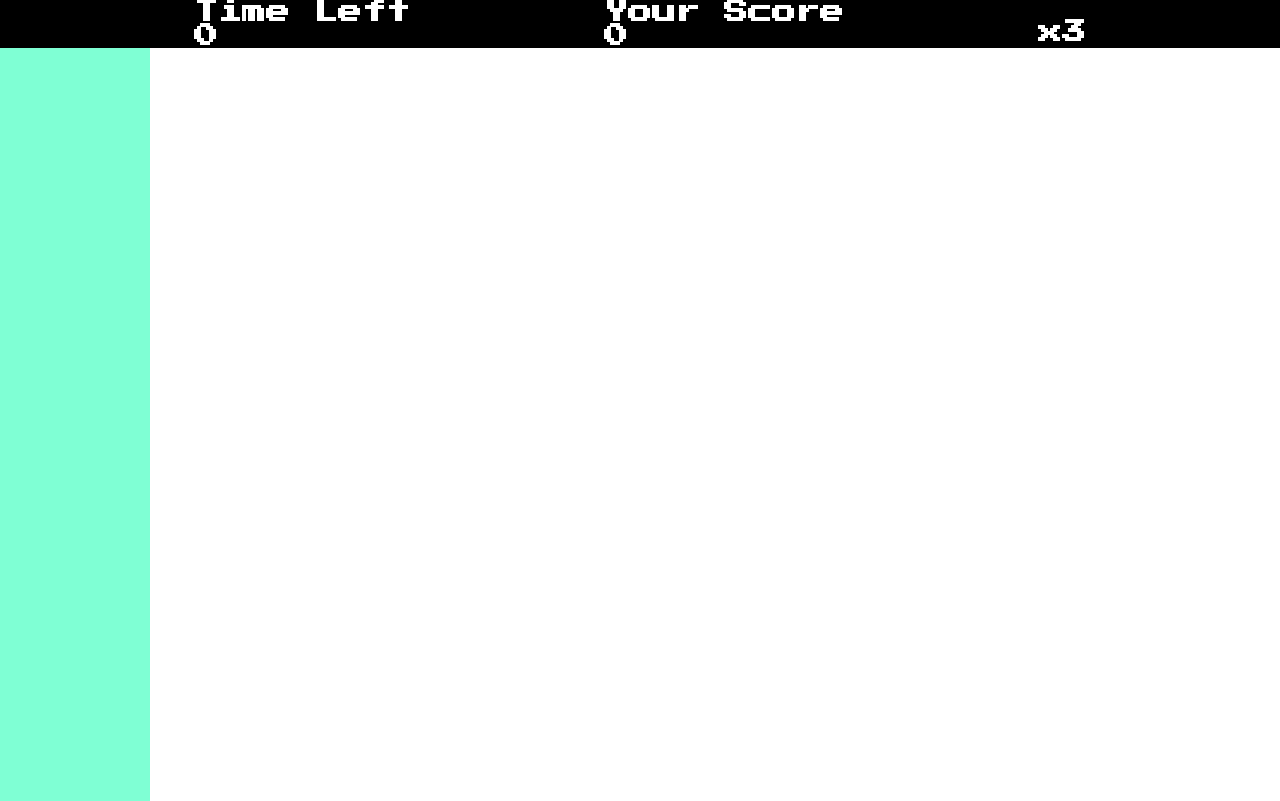
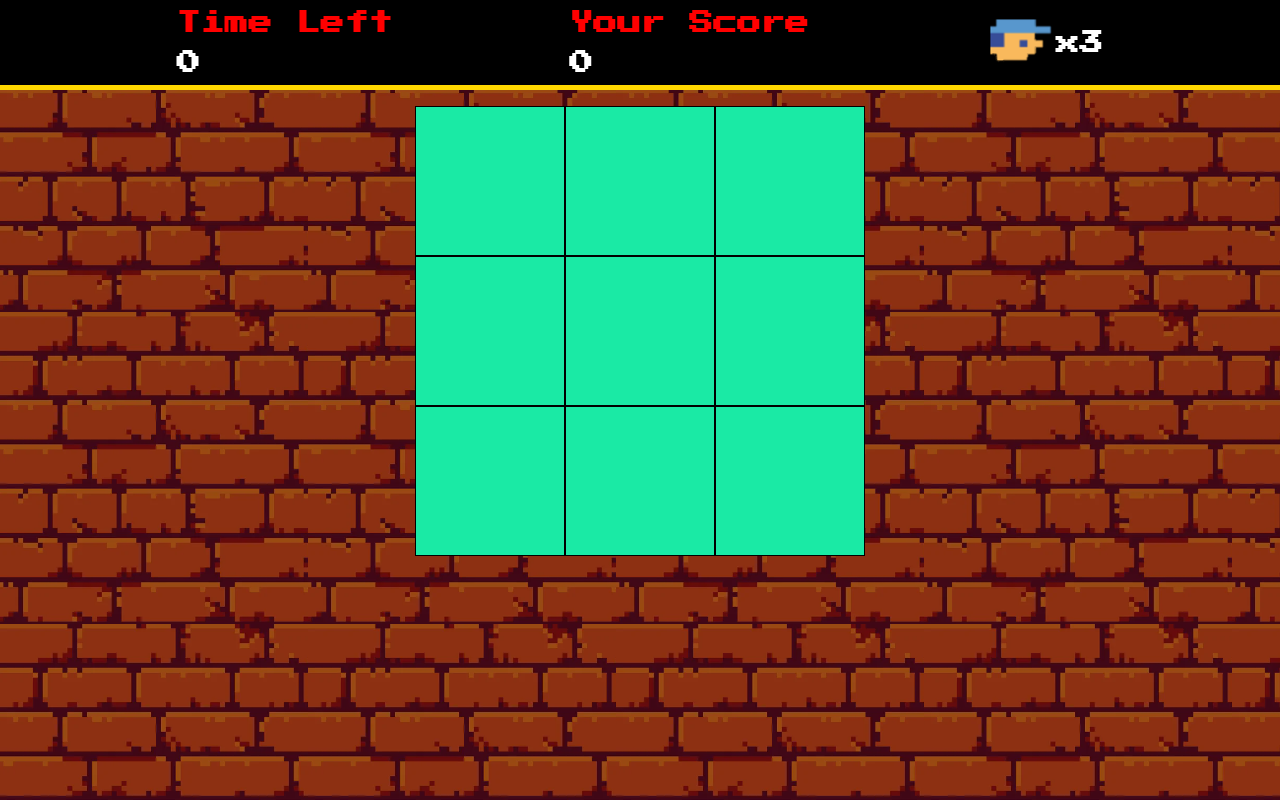
Before and after one commit to Intern-Yago/Detona-Ralph-DIO, a plain HTML site: page index.html in a window 1280 px wide. Shown: the top 801 px of the page. Drawn offline with Linux system fonts and the light colour scheme; files whose address does not match are found by name.

Commit message:
estrutura base do html e css

```diff
--- a/index.html
+++ b/index.html
@@ -17,21 +17,21 @@
     <div class="container">
         <div class="menu">
             <div class="menu-time">
-                <h2> Time Left </h2>
+                <h2 style="color:#ff0000;"> Time Left </h2>
 
                 <h2> 0 </h2>
             </div>
             <div class="menu-score">
-                <h2> Your Score </h2>
+                <h2 style="color:#ff0000;"> Your Score </h2>
 
                 <h2> 0 </h2>
             </div>
             <div class="menu-lives">
-                <img src="" alt="">
+                <img src="./src/images/player.png" alt="Foto do jogador" height="60px">
                 <h2>x3</h2>
             </div>
         </div>
-        <div class="painel">
+        <div class="panel">
             <div class="panel-row">
                 <div class="square" id="1"></div>
                 <div class="square" id="2"></div>
--- a/src/styles/main.css
+++ b/src/styles/main.css
@@ -2,6 +2,7 @@
     display:flex;
     flex-direction: column;
     height: 100vh;
+    background-image: url("../images/wall.png");
 }
 
 .menu{
@@ -12,20 +13,32 @@
     width: 100%;
     background-color: #000;
     color: #fff;
+    border-bottom: 5px solid #ffd700;
 }
-
+.menu-time h2:nth-child(2),.menu-score h2:nth-child(2){
+    margin-top: 1rem;
+}
 .panel{
     margin-top: 1rem;
     display: flex;
-    border: 1px solid #ff0000;
+    align-items: center;
+    justify-content: center;
 }
 
 .square{
     height: 150px;
     width: 150px;
-    background-color: #7fffd4;
+    border: 1px solid #000;
+    background-color: #1aeaa5;
 }
 
 .enemy{
+    background-image:url("../images/ralph.png");
+    background-size: cover;
+}
 
+.menu-lives{
+    display:flex;
+    align-items: center;
+    justify-content: center;
 }
```
